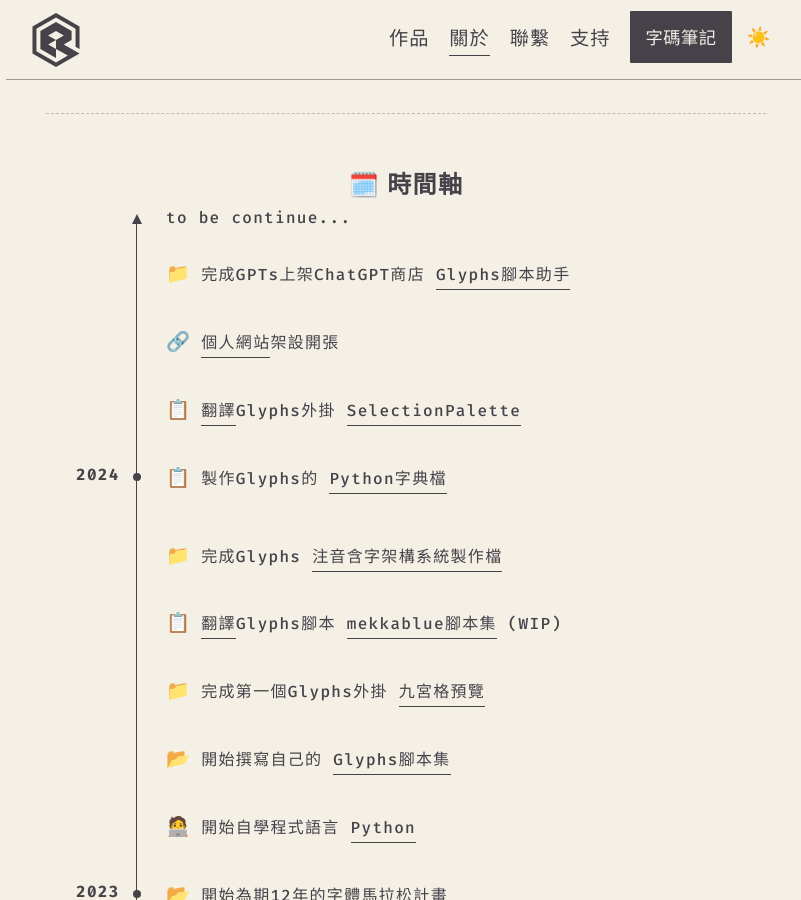
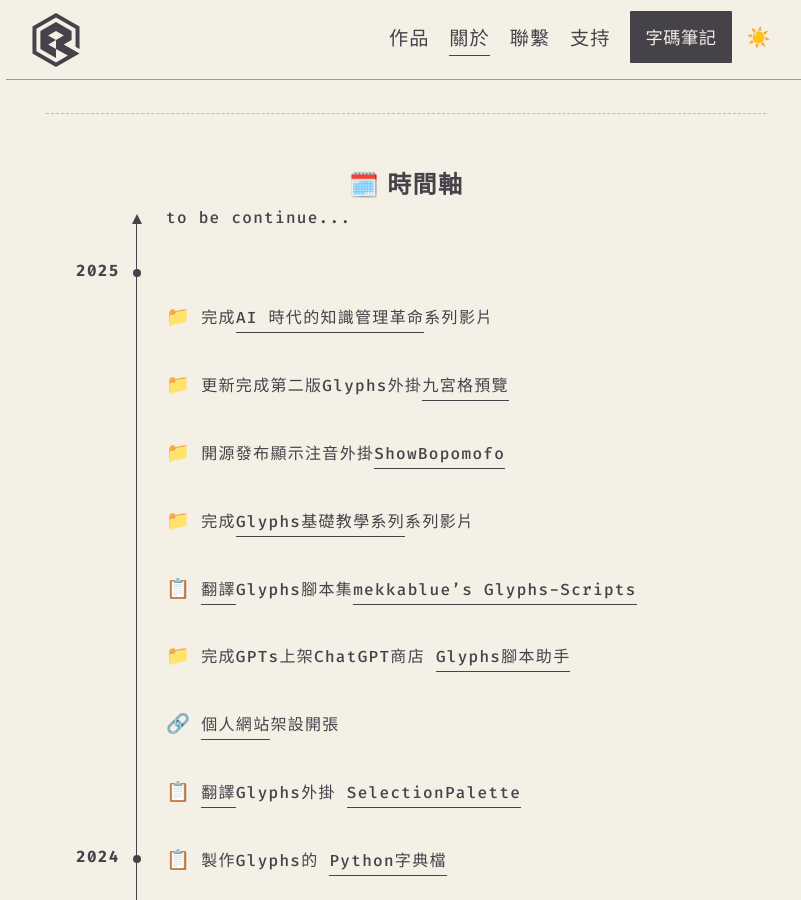
Before and after one commit to yintzuyuan/yintzuyuan.github.io, a Jekyll site: the page built from about/index.md, in a window 1280 px wide and 900 px high, scrolled down 709 px. Shown: the whole window, without its empty margins (234-1035 px from the left). Built offline with Jekyll 4.4.1, drawn with Linux system fonts in a browser that asks for light colours; some web fonts are replaced.

```diff
--- a/_data/projects.yml
+++ b/_data/projects.yml
@@ -177,3 +177,9 @@
   categories:
     - "藝術創作"
     - "插畫"
+
+- title: "顯示注音"
+  url: "https://github.com/yintzuyuan/ShowBopomofo"
+  categories:
+    - "Glyphs工具"
+    - "工具開發"
--- a/_data/timeline.yml
+++ b/_data/timeline.yml
@@ -1,3 +1,14 @@
+- year: 2025
+- icon: 📁
+  event: "完成[AI 時代的知識管理革命](https://www.youtube.com/playlist?list=PL79pMEgf-g9lLb-VkX3V0QL6DMxzFyQwA)系列影片"
+- icon: 📁
+  event: "更新完成第二版Glyphs外掛[九宮格預覽](https://github.com/yintzuyuan/NineBoxView)"
+- icon: 📁
+  event: "開源發布顯示注音外掛[ShowBopomofo](https://github.com/yintzuyuan/ShowBopomofo)"
+- icon: 📁
+  event: "完成[Glyphs基礎教學系列](https://www.youtube.com/playlist?list=PL79pMEgf-g9n1EPYBnLesyGlMU9kYON1L)系列影片"
+- icon: 📋
+  event: "[翻譯](https://github.com/yintzuyuan/mekkablue_Glyphs-Scripts-zh-tw)Glyphs腳本集[mekkablue's Glyphs-Scripts](https://github.com/mekkablue/Glyphs-Scripts)"
 - icon: 📁
   event: "完成GPTs上架ChatGPT商店 [Glyphs腳本助手](https://chatgpt.com/g/g-6VY8cYFqx-glyphs-jiao-ben-zhu-shou)"
 - icon: 🔗
```
